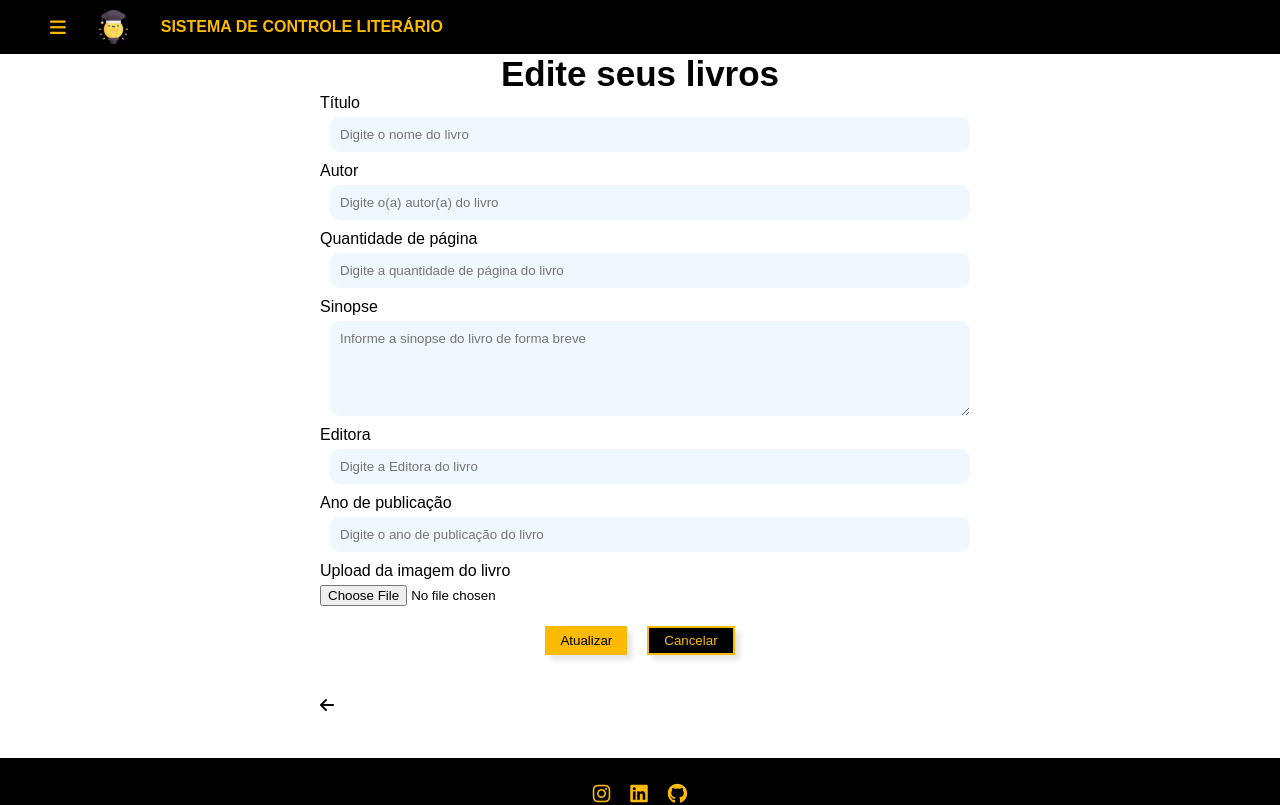
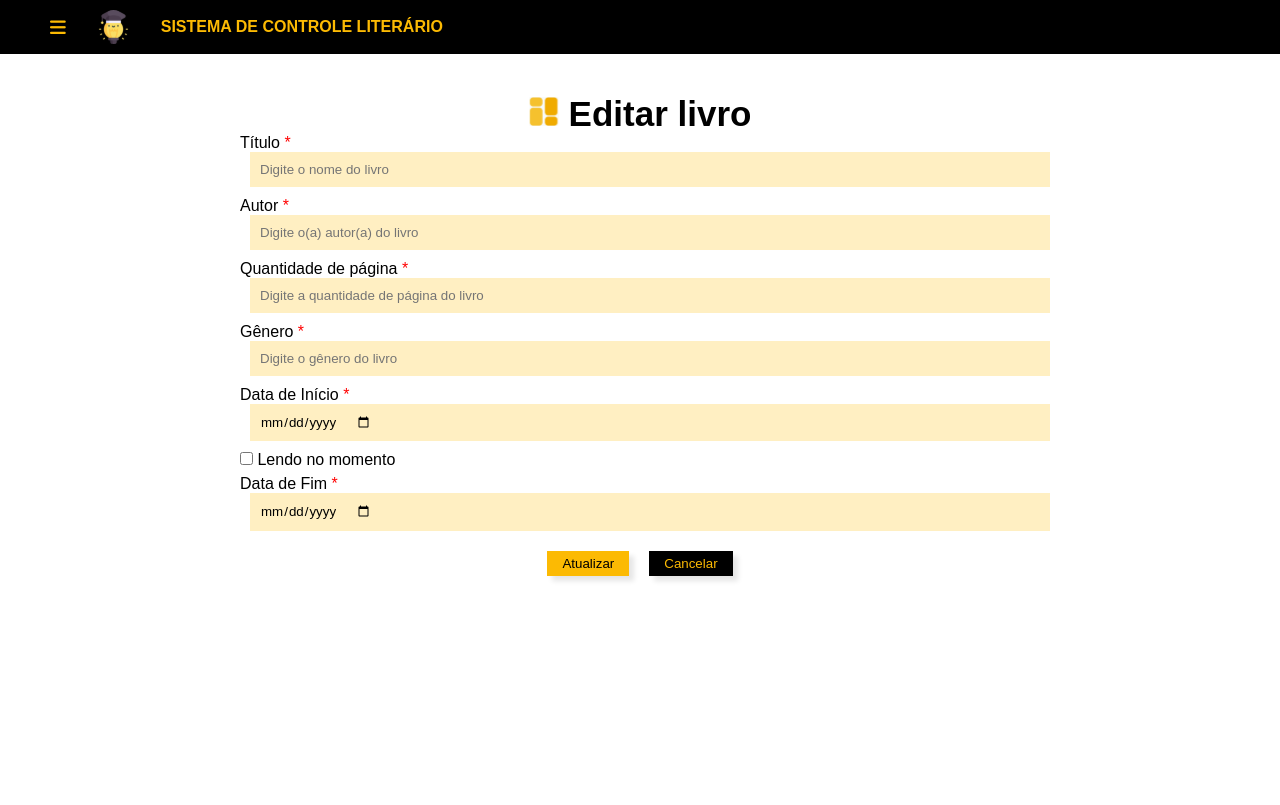
Before and after one commit to rafaelams17/scl-front, a Vue app: page /edit-book in a window 1280 px wide. Shown: the top 805 px of the page. Built offline with nearby package versions, Linux system fonts and the light colour scheme; a web font is replaced by a local one.

Commit message:
verificado as telas de create e edit book

```diff
--- a/src/components/book/CreateBook.vue
+++ b/src/components/book/CreateBook.vue
@@ -47,7 +47,7 @@
         v-model="form.data_inicio"
       />
 
-      <label for="leitura_atual"><span class="round"><input type="checkbox" class="teste" name="leitura_atual" id="leitura_atual"></span> Lendo no momento</label>
+      <label for="leitura_atual"><span class="round"><input type="checkbox" class="teste" name="leitura_atual" id="leitura_atual" v-model="form.leitura_atual"></span> Lendo no momento</label>
 
       <label for="data_fim">Data de Fim <span class="campo-obrigatorio">*</span></label>
       <input
@@ -82,14 +82,14 @@ const router = useRouter();
 const msg = ref(null);
 const type = ref(null);
 
-const title = "Cadastre seus livros";
+const title = "Cadastre o livro";
 const btnSubmit = "Cadastrar";
 
 const form = ref({
   titulo: "",
   autor: "",
   quantPage: "",
-  sinopse: "",
+  leitura_atual: false,
   genero: "",
   data_inicio: "",
   data_fim: "",
@@ -98,12 +98,16 @@ const form = ref({
 // função para criar um livro
 async function registerBook() {
   try {
+    // verificar se o check está selecionado
+    if(form.value.leitura_atual) {
+      console.log(form.value.leitura_atual);
+    }
+
     // verificar se os campos estão vazios
     if (
       !form.value.titulo ||
       !form.value.autor ||
       !form.value.quantPage ||
-      !form.value.sinopse ||
       !form.value.data_inicio ||
       !form.value.genero
     ) {
@@ -161,7 +165,7 @@ function backToDashboard() {
 .container {
   margin: 0 auto;
   width: 100vh;
-  height: 70vh;
+  height: 100vh;
   margin-bottom: 5%;
 }
 .container h1 {
@@ -190,7 +194,6 @@ textarea {
 #autor,
 #quantPage,
 #genero,
-#sinopse,
 #data_inicio,
 #data_fim {
   display: flex;
@@ -204,7 +207,6 @@ textarea {
 #autor:focus,
 #quantPage:focus,
 #genero:focus,
-#sinopse:focus,
 #anoPubli:focus {
   outline: none;
 }
@@ -254,7 +256,6 @@ textarea {
   #autor,
   #quantPage,
   #genero,
-  #sinopse,
   #anoPubli {
     width: 80%;
   }
--- a/src/components/book/EditBook.vue
+++ b/src/components/book/EditBook.vue
@@ -1,83 +1,151 @@
 <template>
   <div class="container">
-    <h1>{{ title }}</h1>
-    <form class="form">
-      <label for="titulo">Título</label>
+    <h1><img src="../../assets/dashboard.svg" alt="Dashboard" />{{ title }}</h1>
+    <form class="form" @submit.prevent="registerBook()">
+      <label for="titulo">Título <span class="campo-obrigatorio">*</span></label>
       <input
         type="text"
         name="titulo"
         id="titulo"
         placeholder="Digite o nome do livro"
+        v-model="form.titulo"
       />
 
-      <label for="autor">Autor</label>
+      <label for="autor">Autor <span class="campo-obrigatorio">*</span></label>
       <input
         type="text"
         name="autor"
         id="autor"
         placeholder="Digite o(a) autor(a) do livro"
+        v-model="form.autor"
       />
 
-      <label for="quantPage">Quantidade de página</label>
+      <label for="quantPage">Quantidade de página <span class="campo-obrigatorio">*</span></label>
       <input
         type="number"
         name="quantPage"
         id="quantPage"
         placeholder="Digite a quantidade de página do livro"
+        v-model="form.quantPage"
       />
 
-      <label for="sinopse">Sinopse</label>
-      <textarea
-        rows="5"
-        cols="33"
-        name="sinopse"
-        id="sinopse"
-        placeholder="Informe a sinopse do livro de forma breve"
-      ></textarea>
-
-      <label for="editora">Editora</label>
+      <label for="genero">Gênero <span class="campo-obrigatorio">*</span></label>
       <input
         type="text"
-        name="editora"
-        id="editora"
-        placeholder="Digite a Editora do livro"
+        name="genero"
+        id="genero"
+        placeholder="Digite o gênero do livro"
+        v-model="form.genero"
       />
 
-      <label for="anoPubli">Ano de publicação</label>
+      <label for="data_inicio">Data de Início <span class="campo-obrigatorio">*</span></label>
       <input
-        type="number"
-        name="anoPubli"
-        id="anoPubli"
-        placeholder="Digite o ano de publicação do livro"
+        type="date"
+        name="data_inicio"
+        id="data_inicio"
+        placeholder="Digite a data de início da leitura"
+        v-model="form.data_inicio"
       />
 
-      <label for="image">Upload da imagem do livro</label>
+      <label for="leitura_atual"><span class="round"><input type="checkbox" class="teste" name="leitura_atual" id="leitura_atual"></span> Lendo no momento</label>
+
+      <label for="data_fim">Data de Fim <span class="campo-obrigatorio">*</span></label>
       <input
-        type="file"
-        name="image"
-        id="image"
-        placeholder="Insira uma imagem do livro"
+        type="date"
+        name="data_fim"
+        id="data_fim"
+        placeholder="Digite a data do último dia de leitura"
+        v-model="form.data_fim"
       />
 
       <div class="btn">
-        <button type="submit" class="submit">{{ btnSubmit }}</button>
-        <button type="reset" class="reset">Cancelar</button>
+        <input class="submit" type="submit" :value="btnSubmit" />
+        <input
+          class="reset"
+          type="reset"
+          value="Cancelar"
+          @click="backToDashboard()"
+        />
       </div>
-
-      <a href="#" @click="backToDashboard()" title="Login"
-        ><i id="backHome" class="fa-solid fa-arrow-left"></i
-      ></a>
     </form>
+    <Message :msg="msg" v-show="msg" :backgroundColorClass="type" />
   </div>
 </template>
 
 <script setup>
+import { ref } from "vue";
 import { useRouter } from "vue-router";
+import Message from "../../components/Message.vue";
 
 const router = useRouter();
+const msg = ref(null);
+const type = ref(null);
 
-const title = "Edite seus livros";
-const btnSubmit = 'Atualizar';
+const title = "Editar livro";
+const btnSubmit = "Atualizar";
+
+const form = ref({
+  titulo: "",
+  autor: "",
+  quantPage: "",
+  sinopse: "",
+  genero: "",
+  data_inicio: "",
+  data_fim: "",
+});
+
+// função para criar um livro
+async function registerBook() {
+  try {
+    // verificar se os campos estão vazios
+    if (
+      !form.value.titulo ||
+      !form.value.autor ||
+      !form.value.quantPage ||
+      !form.value.sinopse ||
+      !form.value.data_inicio ||
+      !form.value.genero
+    ) {
+      type.value = "error";
+      msg.value = "Preencha os campos corretamente!";
+      setTimeout(() => (msg.value = ""), 2000);
+    } else {
+      const { data } = await api.get("/book");
+
+      // verificar se o livro já existe
+      let bookExits = false;
+
+      for (var i = 0; i < data.length; i++) {
+        if (form.value.titulo == data[i].titulo) {
+          bookExits = true;
+        }
+      }
+
+      if (bookExits) {
+        type.value = "error";
+        msg.value = "O livro já existe!";
+        setTimeout(() => (msg.value = ""), 2000);
+      } else {
+        // Criação do Livro
+        const { data } = await api.post("/book", form.value);
+
+        type.value = "sucess";
+        msg.value = "Livro criado com sucesso!";
+        setTimeout(() => (msg.value = ""), 2000);
+
+        // limpar os campos
+        form.value = "";
+      }
+    }
+  } catch (error) {
+    if (error.response) {
+      console.log("Server responded with: ", error.response.data);
+      console.log("HTTP status code: ", error.response.status);
+    } else {
+      console.log("Error details: ", error.message);
+    }
+  }
+}
 
 function backToDashboard() {
   router.push("/book");
@@ -91,13 +159,18 @@ function backToDashboard() {
 }
 .container {
   margin: 0 auto;
-  width: 80vh;
-  height: 80vh;
+  width: 100vh;
+  height: 90vh;
   margin-bottom: 5%;
 }
 .container h1 {
+  margin-top: 5%;
   text-align: center;
   font-size: 35px;
+}
+.container img {
+  padding-right: 10px;
+  width: 40px;
 }
 .form {
   display: flex;
@@ -107,30 +180,35 @@ function backToDashboard() {
 textarea {
   margin-bottom: 10px;
 }
-.form label {
+.form p {
   margin-bottom: 5px;
+  font-size: 14px;
+  font-weight: 500;
 }
 #titulo,
 #autor,
 #quantPage,
-#editora,
+#genero,
 #sinopse,
-#anoPubli {
+#data_inicio,
+#data_fim {
   display: flex;
   width: 100%;
-  background-color: #f0f8ff;
+  background-color: #fcba033d;
   border: none;
-  border-radius: 10px;
   margin-left: 10px;
   padding: 10px;
 }
 #titulo:focus,
 #autor:focus,
 #quantPage:focus,
-#editora:focus,
+#genero:focus,
 #sinopse:focus,
 #anoPubli:focus {
   outline: none;
+}
+.campo-obrigatorio {
+  color: #ff0000;
 }
 .btn {
   display: flex;
@@ -145,6 +223,7 @@ textarea {
   padding: 5px 15px 5px 15px;
   box-shadow: 5px 5px 5px rgba(0, 0, 0, 0.1);
   cursor: pointer;
+  font-weight: 500;
 }
 .btn .submit:hover {
   transition: 0.5s;
@@ -153,16 +232,30 @@ textarea {
 .btn .reset {
   background-color: #000;
   color: #fcba03;
-  border: 2px solid #fcba03;
+  border: none;
   padding: 5px 15px 5px 15px;
   box-shadow: 5px 5px 5px rgba(0, 0, 0, 0.1);
   cursor: pointer;
+  font-weight: 500;
 }
 .btn .reset:hover {
+  background-color: #000000ae;
   transition: 0.5s;
-  background-color: #fbcd01;
 }
-#backHome {
-  margin-top: 5%;
-}
+/* @media screen and (max-width: 750px) {
+  .container {
+    margin: 20px;
+  }
+  .container h1 {
+    font-size: 1.5em;
+  }
+  #titulo,
+  #autor,
+  #quantPage,
+  #genero,
+  #sinopse,
+  #anoPubli {
+    width: 80%;
+  }
+} */
 </style>
```
